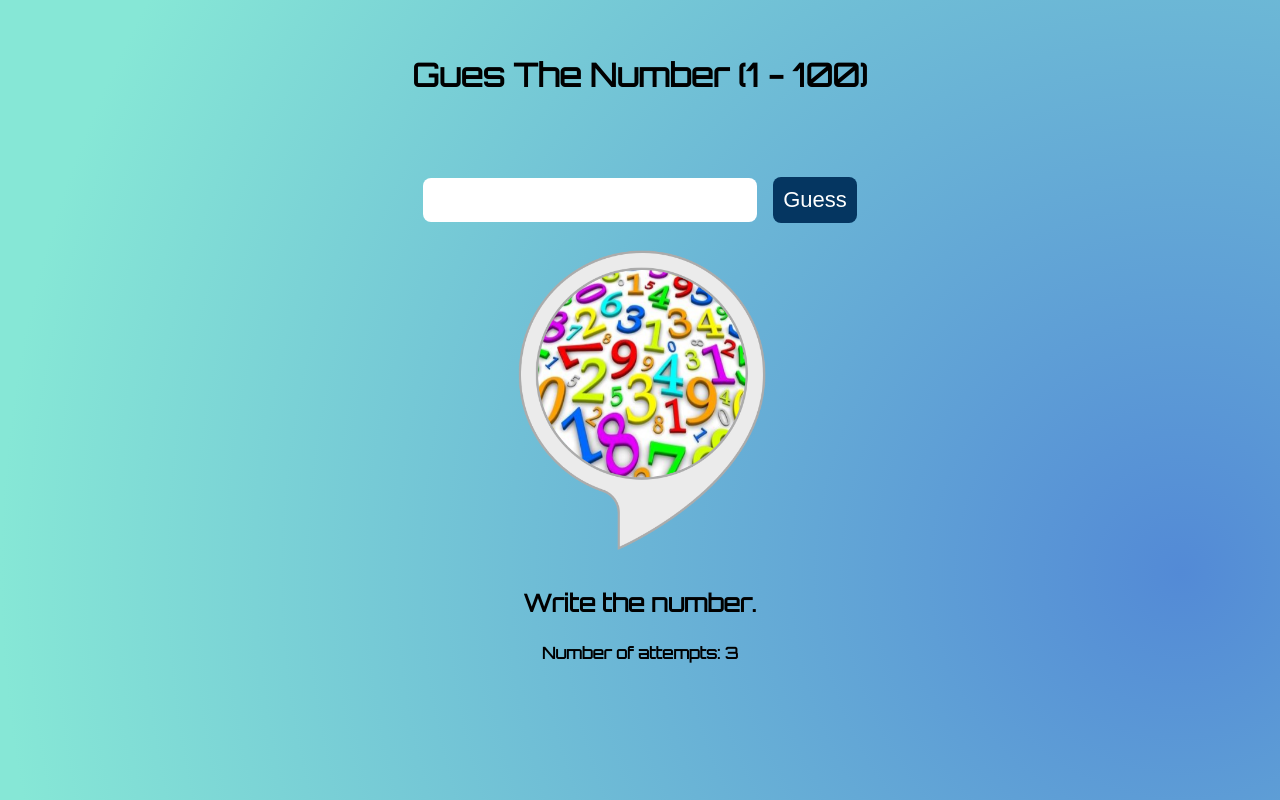
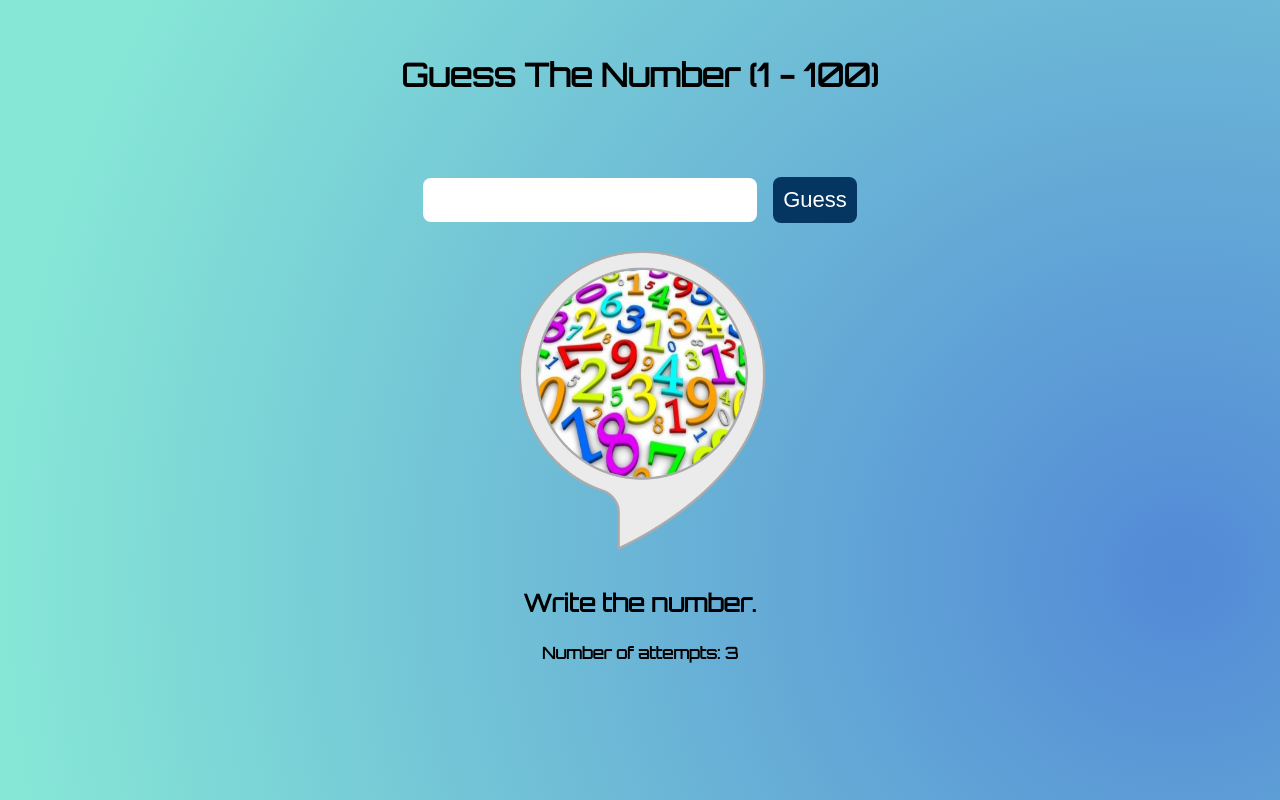
Before and after one commit to ramazan-cakir/01-Guess-the-Number-Game, a plain HTML site: page index.html in a window 1280 px wide. Drawn offline with Linux system fonts and the light colour scheme.

Commit message:
son revize

```diff
--- a/index.html
+++ b/index.html
@@ -15,7 +15,7 @@
   </head>
   <body>
     <header>
-      <h1>Gues The Number (1 - 100)</h1>
+      <h1>Guess The Number (1 - 100)</h1>
     </header>
 
     <main>
```
Also changed, not shown: app.js (line endings or trailing spaces).
